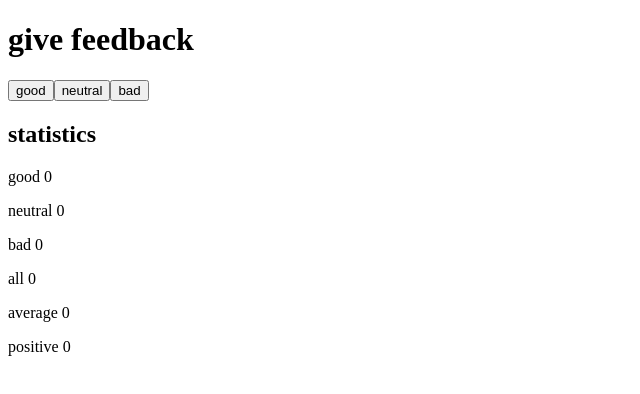
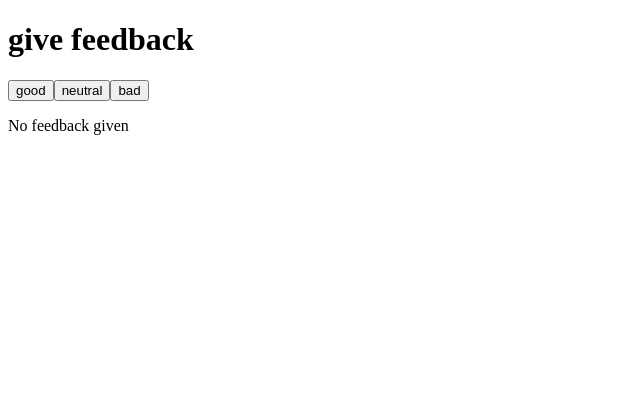
Before and after one commit to Doulos07/Full-Stack-Open, a React (Vite) app in the folder part1/: page / in a window 1280 px wide. Shown: the top 394 px of the page, without its empty margins (0-640 px from the left). Built offline with nearby package versions, Linux system fonts and the light colour scheme.

Commit message:
Excercise 1.8/1.9

```diff
--- a/part1/src/App.jsx
+++ b/part1/src/App.jsx
@@ -21,9 +21,11 @@
 );
 
 const Statistics = ({ good, neutral, bad }) => {
-  let total = good + neutral + bad;
-  let average = total === 0 ? 0 : (good - bad) / total;
-  let positive = total === 0 ? 0 : (good / total) * 100;
+  const total = good + neutral + bad;
+
+  if (total !== 0) {
+    const average = (good - bad) / total;
+    const positive = (good / total) * 100;
 
     return (
       <div>
@@ -36,6 +38,9 @@
         <StatisticLine text="positive" value={positive} />
       </div>
     );
+  } else {
+    return <p>No feedback given</p>;
+  }
 };
 
 const App = () => {
@@ -44,6 +49,7 @@
   const [neutral, setNeutral] = useState(0);
   const [bad, setBad] = useState(0);
 
+  // asynchronous update problem ?
   const handleGoodClick = () => setGood(good + 1);
   const handleNeutralClick = () => setNeutral(neutral + 1);
   const handleBadClick = () => setBad(bad + 1);
```
Lines whose indentation alone changed are shown as unchanged.
